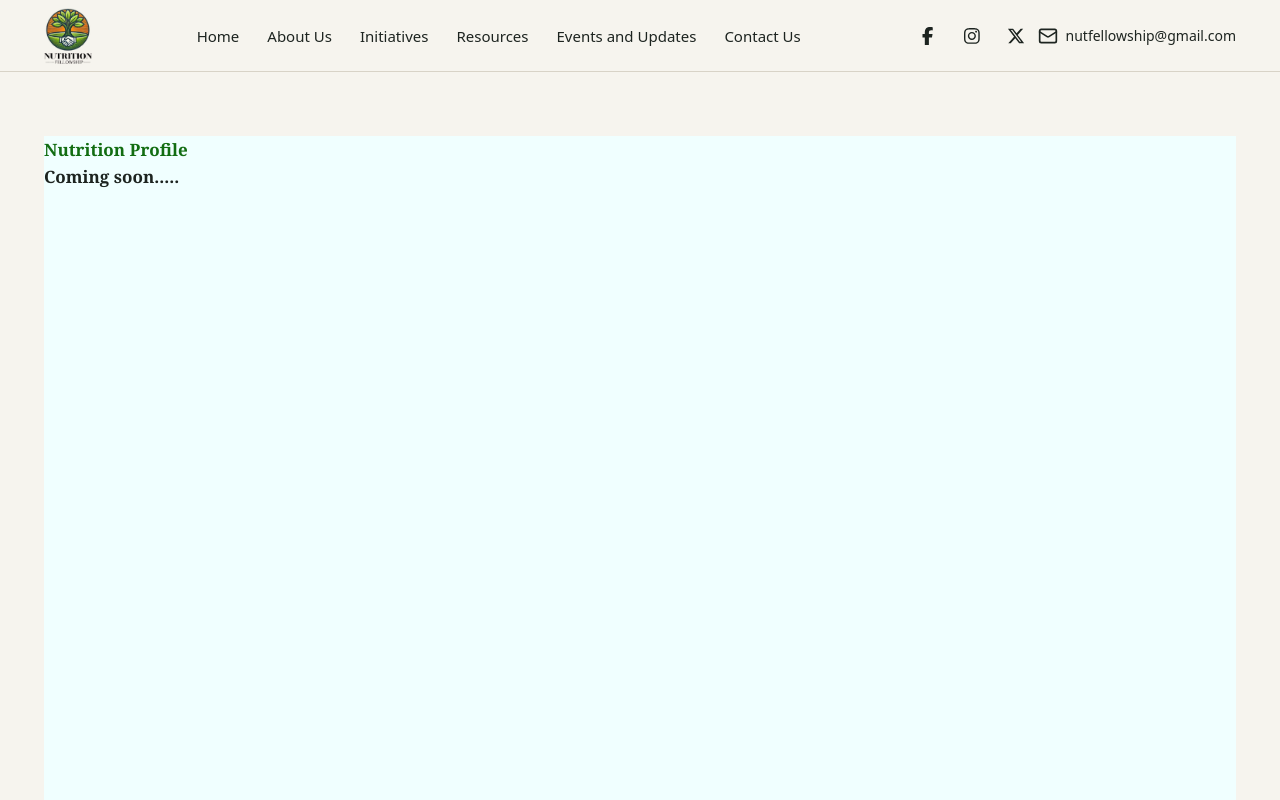
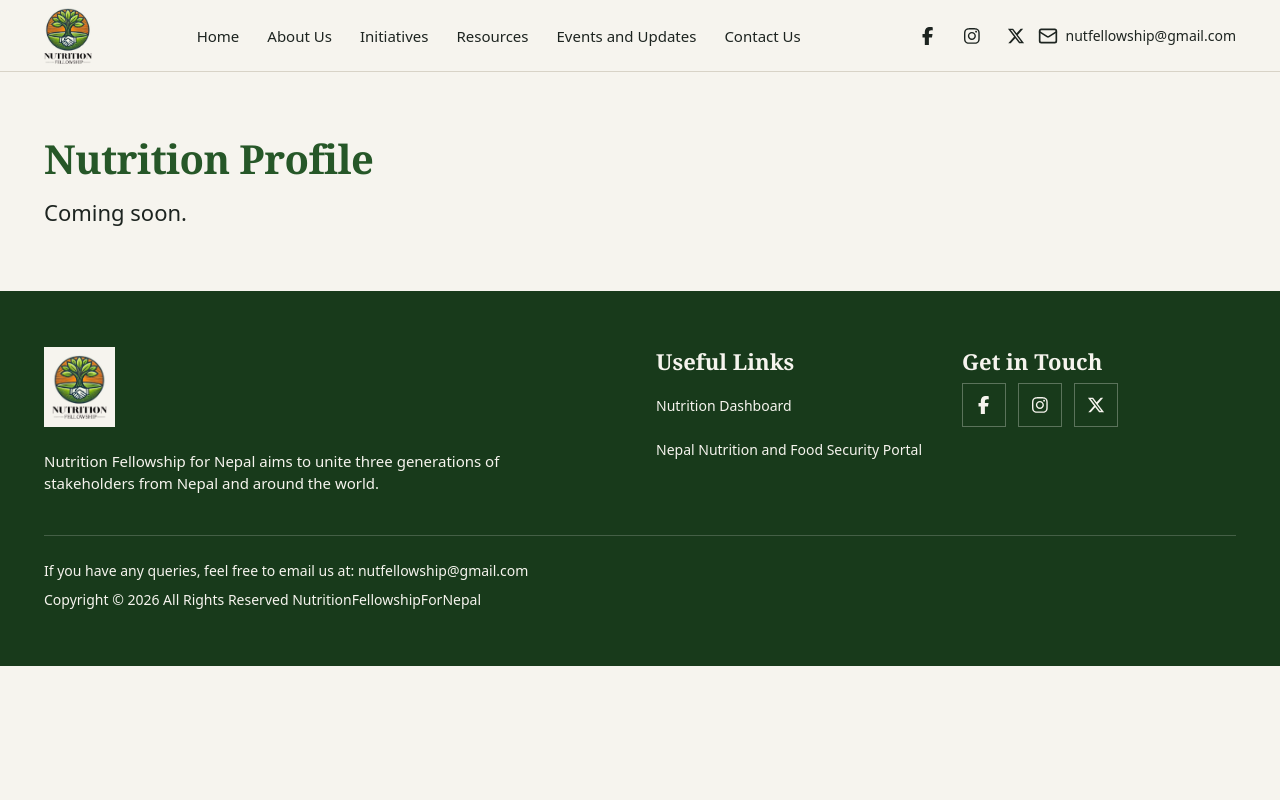
Before and after one commit to vital4nepal/nutrition-fellowship, a React (Create React App) app: page /profile in a window 1280 px wide. Shown: the top 800 px of the page. Built offline with nearby package versions, Linux system fonts and the light colour scheme.

Commit message:
[refactor] inner pages share one coming soon component

```diff
--- a/src/App.js
+++ b/src/App.js
@@ -12,18 +12,14 @@ import Thoughts from './components/Thoughts';
 import Footer from './components/Footer';
 import ScrollToHash from './components/ScrollToHash';
 import { Section, container } from './components/ui';
-import Profile from './documents/newsletter/Profile';
-import Policy2025 from './documents/plans_and_policies/Policy2025';
-import AIinNutrition from './documents/research/AIinNutrition';
-import Jan17blog from './documents/blogs/Jan17blog';
-import NRCintern from './documents/blogs/NRCintern';
+import ComingSoon from './components/ComingSoon';
 
 const innerPages = [
-  { path: '/profile', Page: Profile },
-  { path: '/policy2025', Page: Policy2025 },
-  { path: '/aiinnutrition', Page: AIinNutrition },
-  { path: '/nfn2ndmeetblog', Page: Jan17blog },
-  { path: '/nrcinternblog', Page: NRCintern },
+  { path: '/profile', title: 'Nutrition Profile' },
+  { path: '/policy2025', title: 'Policy 2025' },
+  { path: '/aiinnutrition', title: 'Research on AI in nutrition' },
+  { path: '/nfn2ndmeetblog', title: 'Nutrition Fellowship for Nepal: 2nd meet blog' },
+  { path: '/nrcinternblog', title: 'Nutrition Rehabilitation Center: Internship blog' },
 ];
 
 function App() {
@@ -58,8 +54,8 @@ function App() {
               <Thoughts/>
             </main>
         } />
-        {innerPages.map(({ path, Page }) => (
-          <Route key={path} path={path} element={<main className={`${container} py-12 lg:py-16`}><Page /></main>} />
+        {innerPages.map(({ path, title }) => (
+          <Route key={path} path={path} element={<main className={`${container} py-12 lg:py-16`}><ComingSoon title={title} /></main>} />
         ))}
       </Routes>
       <Footer />
--- /dev/null
+++ b/src/components/ComingSoon.js
@@ -0,0 +1,12 @@
+import React from 'react';
+import { SectionTitle } from './ui';
+
+/** The placeholder for an inner page that has no content yet. */
+const ComingSoon = ({ title }) => (
+  <>
+    <SectionTitle as="h1">{title}</SectionTitle>
+    <p className="mt-4 text-sub text-ink">Coming soon.</p>
+  </>
+);
+
+export default ComingSoon;
--- a/src/documents/blogs/Jan17blog.js
+++ /dev/null
@@ -1,12 +0,0 @@
-import React from 'react'
-
-function Jan17blog() {
-  return (
-    <div>
-      <h1>Nutrition Fellowship for Nepal : 2nd meet blog</h1>
-      <h1>Coming soon.....</h1>
-    </div>
-  )
-}
-
-export default Jan17blog
--- a/src/documents/blogs/NRCintern.js
+++ /dev/null
@@ -1,12 +0,0 @@
-import React from 'react'
-
-function NRCintern() {
-  return (
-    <div>
-      <h1>Nutrition Rehabilitation Center: Internship blog</h1>
-      <h1>Coming soon.....</h1>
-    </div>
-  )
-}
-
-export default NRCintern
--- a/src/documents/newsletter/Profile.css
+++ /dev/null
@@ -1,9 +0,0 @@
-.newsletter-container{
-    background-color: azure;
-    height: 100vh;
-}
-.newsletter-description{
-    color: rgb(18, 109, 18);
-    font-weight: 700;
-    align-content: center;
-}
--- a/src/documents/newsletter/Profile.js
+++ /dev/null
@@ -1,13 +0,0 @@
-import React from 'react'
-import './Profile.css'
-
-function Newsletter() {
-  return (
-    <div className='newsletter-container'>
-      <h1 className='newsletter-description'>Nutrition Profile</h1>
-      <h1>Coming soon.....</h1>
-    </div>
-  )
-}
-
-export default Newsletter
--- a/src/documents/plans_and_policies/Policy2025.js
+++ /dev/null
@@ -1,13 +0,0 @@
-import React from 'react'
-
-function Policy2025() {
-  return (
-    <div className='policy2025-conatiner'>
-        <h1 className='policy2025-description'>Policy 2025 description</h1>
-        <h1>Coming soon.....</h1>
-
-    </div>
-  )
-}
-
-export default Policy2025
--- a/src/documents/research/AIinNutrition.js
+++ /dev/null
@@ -1,12 +0,0 @@
-import React from 'react'
-
-function AIinNutrition() {
-  return (
-    <div>
-      <h1>Research on AI in nutrition</h1>
-      <h1>Coming soon.....</h1>
-    </div>
-  )
-}
-
-export default AIinNutrition
```
